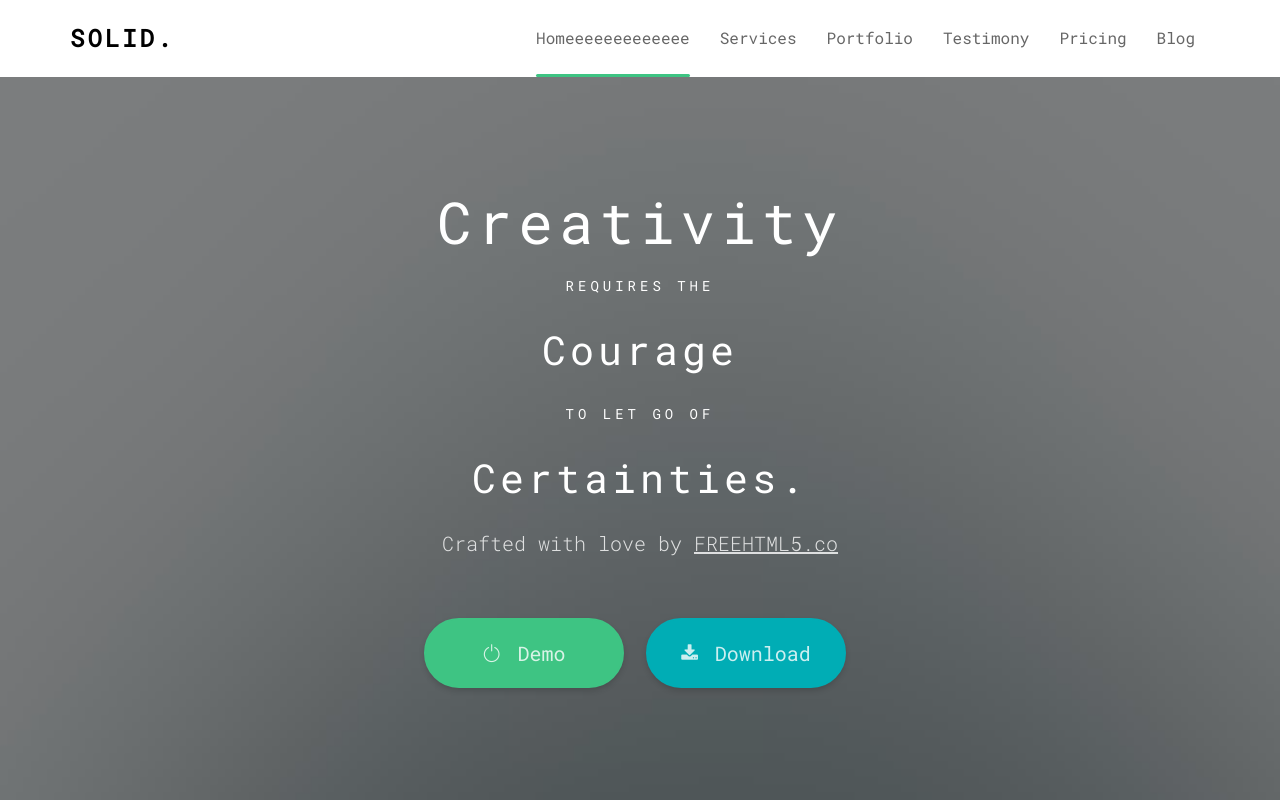
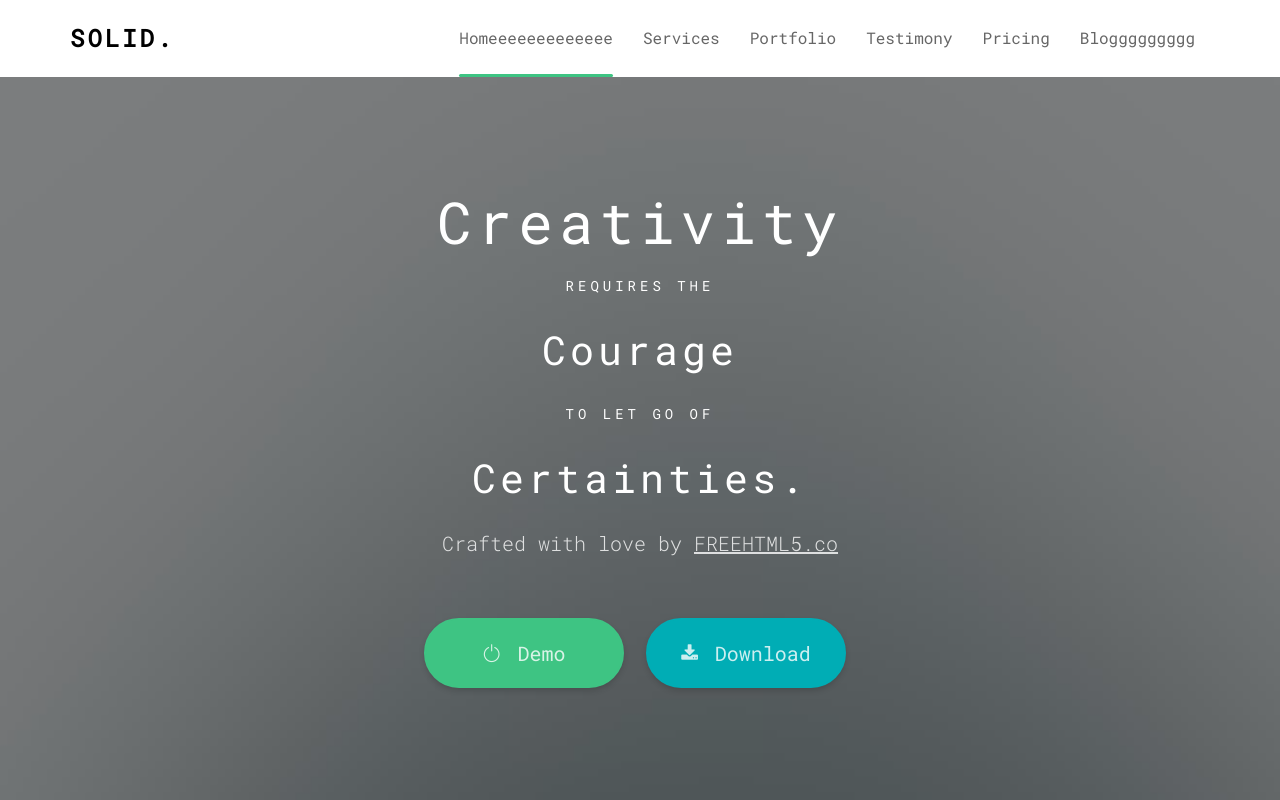
Before and after one commit to donny95/donny95.github.io, a plain HTML site: page WebApp/index.html in a window 1280 px wide. Shown: the top 800 px of the page. Drawn offline with Linux system fonts and the light colour scheme; files whose address does not match are found by name.

Commit message:
blog change

```diff
--- a/WebApp/index.html
+++ b/WebApp/index.html
@@ -80,7 +80,7 @@
 							<li><a href="#" data-nav-section="explore"><span>Portfolio</span></a></li>
 							<li><a href="#" data-nav-section="testimony"><span>Testimony</span></a></li>
 							<li><a href="#" data-nav-section="pricing"><span>Pricing</span></a></li>
-							<li><a href="#" data-nav-section="blog"><span>Blog</span></a></li>
+							<li><a href="#" data-nav-section="blog"><span>Bloggggggggg</span></a></li>
 						</ul>
 					</div>
 				</nav>
```
